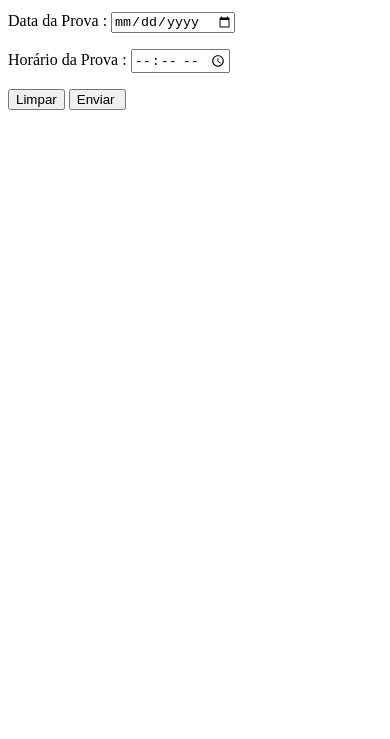
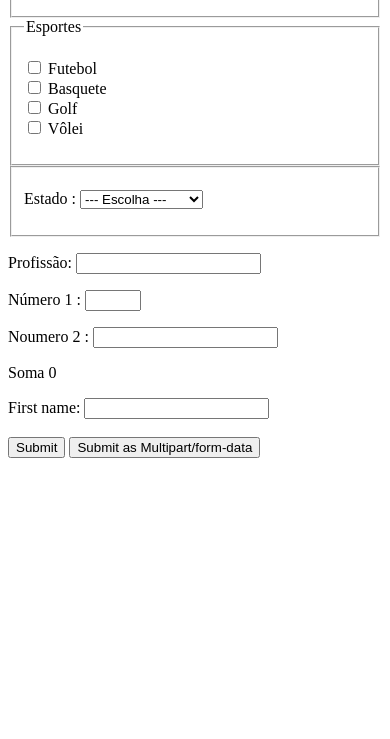
Before and after one commit to DaviMacedo07/html-css, a plain HTML site: page ex017/index.html in a window 390 px wide. Shown: the part 105-844 px from the top of the page. Drawn offline with Linux system fonts and the light colour scheme.

Commit message:
Media Query

```diff
--- a/ex017/index.html
+++ b/ex017/index.html
@@ -7,27 +7,69 @@
     <title>Formulários</title>
 </head>
 <body>
+    <fieldset> <legend style="text-align: center;">Ola</legend>
         <h1>Prova do DETRAN</h1>
-    <form action="cadastro.php" method="post" autocomplete="off">
+        <form action="cadastro.php" method="post" autocomplete="off" >
+            </p>
+    </fieldset>
+    <fieldset> <legend>Esportes</legend>
         <p>
-            <label for="iname"> Nome :</label>
-            <input type="text" name="nome" id="iname">
+            <input type="checkbox" name="esfut" id="iesfut"> <label for="iesfut">Futebol</label> <br>
+            <input type="checkbox" name="esbas" id="iesbas"> <label for="iesbas"> Basquete</label> <br>
+            <input type="checkbox" name="esgolf" id="iesgolf"> <label for="iesgolf">Golf</label> <br>
+            <input type="checkbox" name="esvolei" id="iesvol"> <label for="iesvol">Vôlei<br></label>
+          </p>
+    </fieldset>
+    <fieldset>
+        <p>
+        <label for="iest">Estado :</label>
+        <select name="name" id="iest">
+        <option value=""> --- Escolha ---</option>
+        <optgroup label="Região Sudeste">
+            <option value="RJ">Rio de Janeiro</option>
+            <option value="SP">São Paulo</option>
+            <option value="MG">Minas Gerais</option>
+        </optgroup>
+
+
+        <optgroup label="Região Nordeste">
+            <option value="CE">Ceará </option>
+            <option value="PE">Pernambuco</option>
+            <option value="AL">Alagoas</option></optgroup>
+
+    </select>
+        </p>
+    </fieldset>
+    <p>
+        <label for="iprof">Profissão:</label>
+        <input type="text" name="prof" id="iprof" list="lstprof">
+        <datalist id="lstprof">
+            <option >Administrador</option>
+            <option >Financeiro</option>
+        </datalist>
     </p>
 
      <p>
-            <label for="idata"> Data da Prova :</label>
-            <input type="date" name="data" id="idata">
+        <label for="in1">Número 1 :</label>
+        <input type="number" name="n1" id="in1" min="0" max="50" oninput="isoma.innerHTML = Number (in1.value) + Number(in2.value)">
      </p>
 
      <p>
-            <label for="ihora"> Horário da Prova :</label>
-            <input type="time" name="hora" id="ihora">
+        <label for="in2"> Noumero 2 :</label>
+        <input type="number" name="n2" id="in2" oninput="isoma.innerHTML = Number (in1.value) + Number(in2.value)">
+
      </p>
      <p>
-            <input type="reset" value="Limpar">
-            <input type="submit" value="Enviar ">
+        <label for="isoma"> Soma</label>
+        <output name="soma" id="isoma"> 0</output>
      </p>
-
+    </form>
+ <form action="/action_page_binary.asp" method="post">
+   <label for="fname">First name:</label>
+   <input type="text" id="fname" name="fname"><br><br>
+   <input type="submit" value="Submit">
+   <input type="submit" formenctype="multipart/form-data"
+   value="Submit as Multipart/form-data">
  </form>
 </body>
 </html>
--- /dev/null
+++ b/ex018/mq001/estilos/impressora.css
@@ -0,0 +1,19 @@
+@charset "UTF-8";
+
+nav{
+
+}
+
+* {
+    margin: 5px;
+    padding: 5px;
+    font-family: 'Courier New', Courier, monospace;
+    font-size: 1,6em;
+}
+li {
+    display: inline;
+}
+main::after {
+    font-family: 'Franklin Gothic Medium', 'Arial Narrow', Arial, sans-serif;
+    content: "Esse artigo foi escrito por: Roberta D'villa , Heracto Graça e Roger Machado!";
+}
--- /dev/null
+++ b/ex018/mq001/estilos/tela.css
@@ -0,0 +1 @@
+@charset "UTF-8";
```
Also changed, not shown: ex018/mq001/index.html (added, +27 -0 lines), ex018/imagens/back-pc.jpg (added), ex018/imagens/back-phone.jpg (added), ex018/imagens/back-print.jpg (added), ex018/imagens/back-tablet.jpg (added), ex018/imagens/back-tv.jpg (added), ex018/imagens/cev-landscape.jpg (added), ex018/imagens/cev-portrait.jpg (added), ex018/imagens/icon-pc.png (added), ex018/imagens/icon-phone.png (added), ex018/imagens/icon-print.png (added), ex018/imagens/icon-tablet.png (added), ex018/imagens/icon-tv.png (added). Lines whose indentation alone changed are shown as unchanged.
